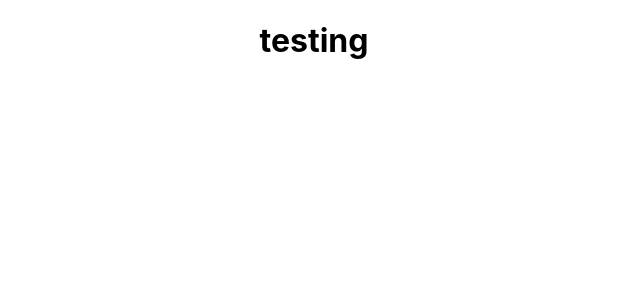
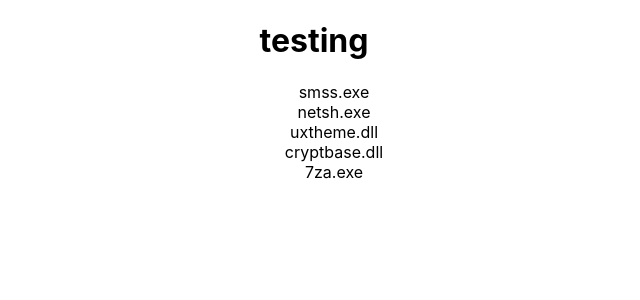
Before and after one commit to padalagandham/fetch-table-data, a React (Create React App) app: page / in a window 1280 px wide. Shown: the top 300 px of the page, without its empty margins (326-966 px from the left). Built offline with nearby package versions, Linux system fonts and the light colour scheme.

Commit message:
Loop data on UI

```diff
--- a/src/App.js
+++ b/src/App.js
@@ -1,11 +1,13 @@
 import "./App.css";
 import { DataContextProvider } from "./dataProvider";
+import TableComponent from "./TableComponent";
 
 const App = () => {
   return (
     <DataContextProvider>
       <div className="App">
         <h1>testing</h1>
+        <TableComponent />
       </div>
     </DataContextProvider>
   );
--- /dev/null
+++ b/src/TableComponent.js
@@ -0,0 +1,15 @@
+import React from "react";
+import { useAPI } from "./dataProvider";
+
+const TableComponent = () => {
+  const { tableData } = useAPI();
+  return (
+    <ul>
+      {tableData.map((row) => (
+        <div key={row.name}>{row.name}</div>
+      ))}
+    </ul>
+  );
+};
+
+export default TableComponent;
--- a/src/dataProvider.js
+++ b/src/dataProvider.js
@@ -1,4 +1,4 @@
-import React, { useState, useEffect, createContext } from "react";
+import React, { useContext, useState, useEffect, createContext } from "react";
 
 const DataContext = createContext();
 
@@ -31,3 +31,11 @@ export const DataContextProvider = ({ children }) => {
     </DataContext.Provider>
   );
 };
+
+export const useAPI = () => {
+  const context = useContext(DataContext);
+  if (context === undefined) {
+    throw new Error("Context must be used within a Provider");
+  }
+  return context;
+};
```
